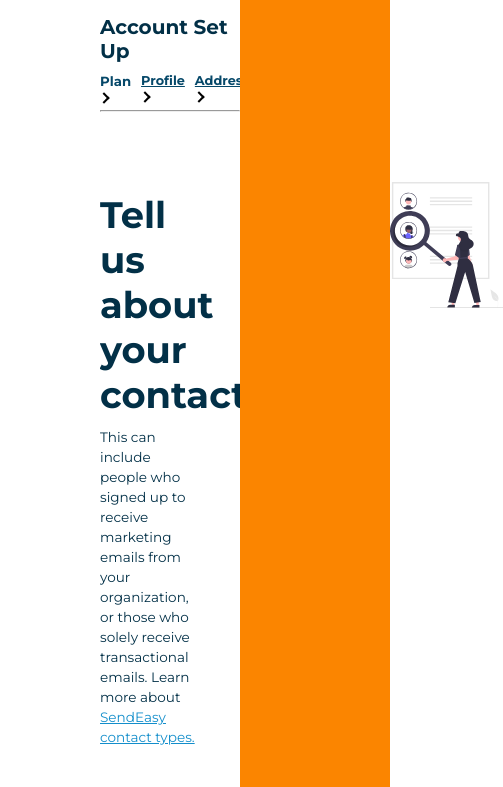
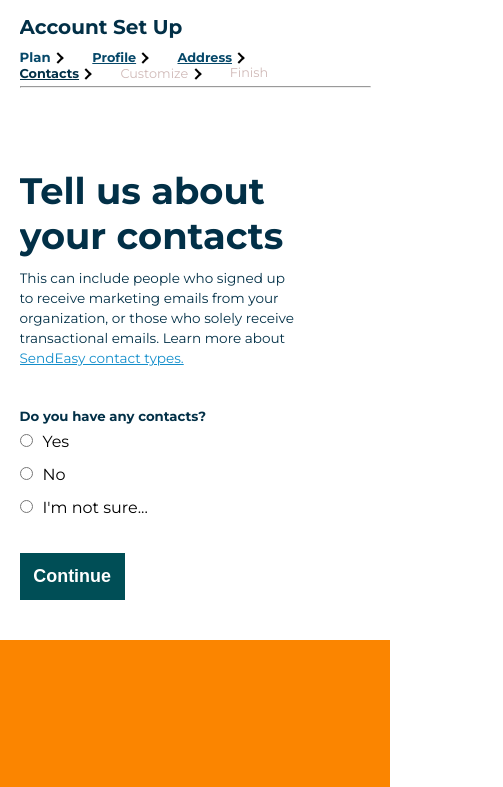
Before and after one commit to Dexie14/sendEasy, a React (Create React App) app: page /Contacts in a window 390 px wide. Shown: the top 787 px of the page, 503 px wide, since content can reach past the window. Built offline with nearby package versions, Linux system fonts and the light colour scheme.

Commit message:
sendeasydone

```diff
--- a/src/Dash_component/Dash_component.css
+++ b/src/Dash_component/Dash_component.css
@@ -116,6 +116,7 @@
         left: 0px;
         font-family: 'Montserrat', sans-serif;
         background-color:#8da8b6;
+        transition: 0.5s ease-in-out;
     }
     .sideBAR{
         display: block;
--- a/src/Pages/AddAddress/AddAddress.css
+++ b/src/Pages/AddAddress/AddAddress.css
@@ -17,7 +17,7 @@
 
 .Addresslady img{
     width: 70%;
-    margin-left: 168px;
+    margin-left: 160px;
     margin-top: 43px;
 }
 
@@ -123,3 +123,69 @@
     color: white;
     margin-top:30px;
 }
+
+/* Responsive line of codes */
+
+@media (max-width: 1140px){
+    .planpick{
+        display: flex;
+        flex-wrap: wrap;
+    }
+}
+
+@media (max-width: 1200px){
+    .Addresslady img{
+        width: 80%;
+        margin-left: 100px;
+        margin-top: 55px;
+    }
+}
+@media (max-width: 1050px){
+    .Addresslady img{
+        width: 80%;
+        margin-left: 70px;
+        margin-top: 95px;
+    }
+}
+
+@media (max-width: 900px){
+    .Addresspage{
+        display: block;
+    }
+    .Address{
+        width: 80%;
+    }
+    .Addresslady{
+        width: 100%;
+        margin-top:40px;
+    }
+    .Addresslady img{
+            width: 70%;
+            margin-left: 100px;
+            margin-top: 50px;
+        }
+}
+
+@media (max-width: 600px){
+    .Addressform{
+        width: 100%;
+        margin: 10px auto 0 0;
+    }
+    .Address{
+        width: 90%;
+        margin: 15px auto 0px auto;
+    }
+    .citycss{
+        width:49%
+    }
+}
+
+@media (max-width: 440px){
+    .city{
+        display: block;
+        margin-bottom: 15px;
+    }
+    .citycss{
+        width:100%
+    }
+}
--- a/src/Pages/Contacts/Contacts.css
+++ b/src/Pages/Contacts/Contacts.css
@@ -121,3 +121,58 @@
     color: white;
     margin-top:30px;
 }
+
+
+/* Responsive line of codes */
+
+@media (max-width: 1250px){
+    .Contactimage img{
+        width: 80%;
+        margin-left: 100px;
+        margin-top: 55px;
+    }
+}
+@media (max-width: 1050px){
+    .Contactimage img{
+        width: 80%;
+        margin-left: 70px;
+        margin-top: 55px;
+    }
+}
+
+@media (max-width: 900px){
+    .Contactspage{
+        display: block;
+    }
+    .Contacts{
+        width: 80%;
+    }
+    .Contactimage{
+        width: 100%;
+        margin-top:40px;
+    }
+    .Contactimage img{
+            width: 60%;
+            margin-left: 150px;
+            margin-top: 10px;
+        }
+}
+
+@media (max-width: 500px){
+    .Contactsform{
+        width: 100%;
+        margin: 80px auto 0 0;
+    }
+    .Contactsform h2{
+        width: 90%;
+    }
+    .Contacts{
+        width: 90%;
+        margin: 15px auto 0px;
+    }
+    .Contactimage img{
+        width: 70%;
+        margin-left: 100px;
+        margin-top: 10px;
+    }
+}
--- a/src/Pages/Profile/Profile.css
+++ b/src/Pages/Profile/Profile.css
@@ -99,3 +99,40 @@
 .namecss{
     width:45%
 }
+
+
+/* Responsive line of codes */
+
+@media (max-width: 1050px){
+    .Profilelady img{
+        width: 80%;
+        margin-left: 90px;
+        margin-top: 70px;
+    }
+}
+
+@media (max-width: 900px){
+    .Profilepage{
+        display: block;
+    }
+    .Profile{
+        width: 80%;
+    }
+    .Profilelady{
+        width: 100%;
+        margin-top:40px;
+    }
+    .Profilelady img{
+            width: 70%;
+            margin-left: 100px;
+            margin-top: 50px;
+        }
+}
+
+@media (max-width: 500px){
+    .Profile{
+        margin: 15px auto 0px auto;
+    }
+    .BtnProfile{
+        width: 40%;}
+}
--- a/src/Pages/Profile/Profile.js
+++ b/src/Pages/Profile/Profile.js
@@ -63,14 +63,14 @@ const Profile = () => {
                         placeholder="http://sendEasy.com"
                         // value={signupForm.username}
                         // onChange={(event) => changeHandler(event, 'username')}
-                        required={true}
+                        // required={true}
                         />
                           <Formgroup
                         label="Phone number"
                         type="tel"
                         // value={signupForm.username}
                         // onChange={(event) => changeHandler(event, 'username')}
-                        required={true}
+                        // required={true}
                         placeholder="0704-444-4444"
                         pattern="[0-9]{4}-[0-9]{3}-[0-9]{4}"
                         minLength={11}
--- a/src/Pages/Selectplan/Selectplan.css
+++ b/src/Pages/Selectplan/Selectplan.css
@@ -104,3 +104,25 @@
     display: flex;
     justify-content: space-between;
 }
+
+/* Responsive line of codes */
+
+@media (max-width: 1050px){
+    .plancards{
+    display: grid;
+    grid-template-columns: repeat(auto-fill, 300px);
+    justify-content:center;
+    align-items:center;
+    grid-column-gap: 20px;
+    grid-row-gap: 10px;
+    width:100%;
+    }
+}
+
+
+@media (max-width: 550px){
+    .planpick{
+        display: flex;
+        flex-wrap: wrap;
+    }
+}
--- a/src/Plancard_component/Plancard.css
+++ b/src/Plancard_component/Plancard.css
@@ -91,3 +91,14 @@
 .currcss{
     margin-top:5px
 }
+
+
+/* Responsive line of codes */
+
+@media (max-width: 1050px){
+    .Plancard{
+        width: 100%;
+    }
+    .recommend{
+        width: 100%;}
+}
```
